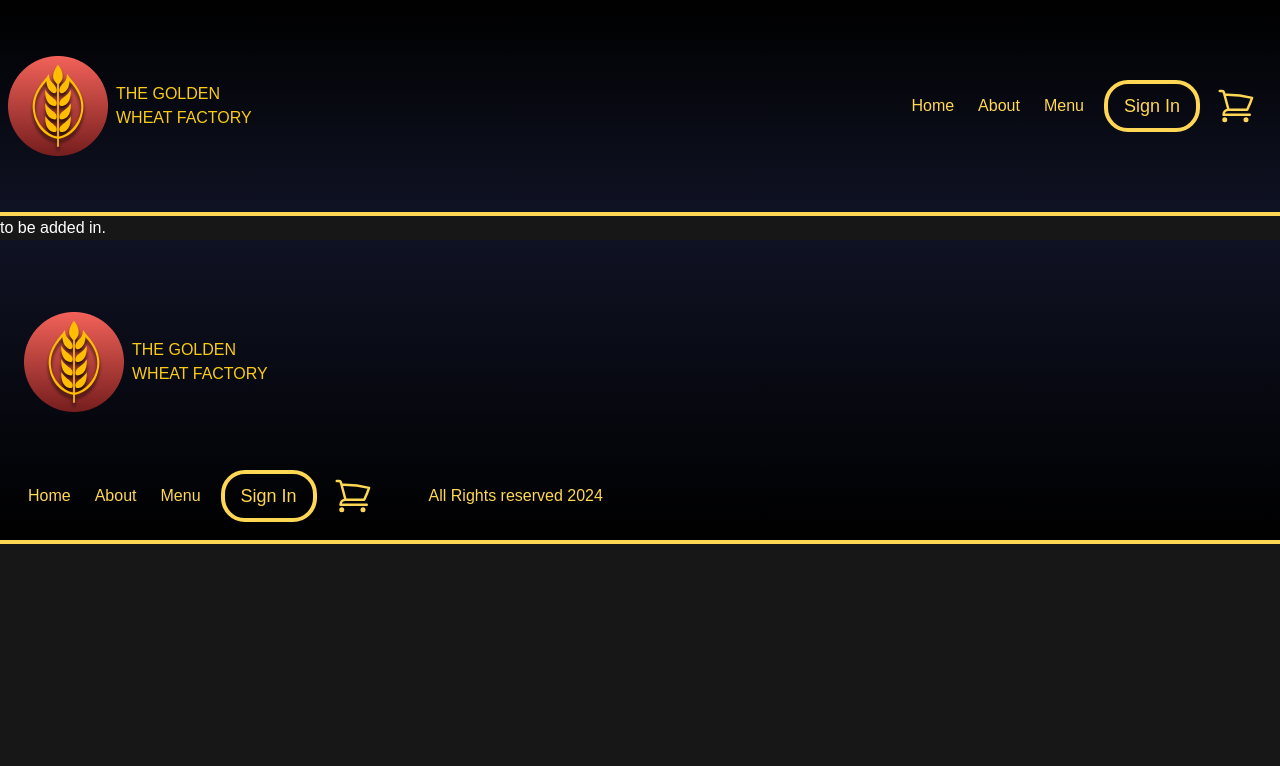
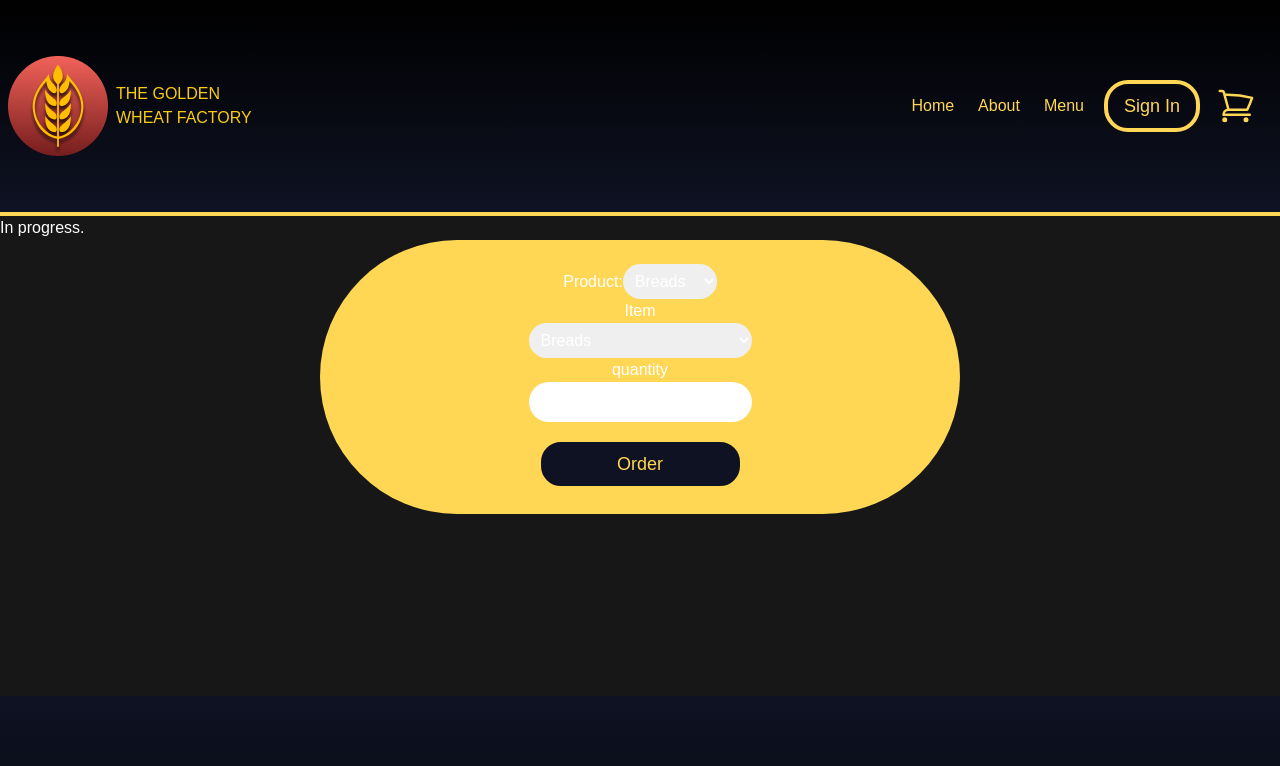
Before and after one commit to Felisong/cpnt262-the-golden-wheat-frontend, a Next.js app: page /cart in a window 1280 px wide. Shown: the top 766 px of the page. Built offline with nearby package versions, Linux system fonts and the light colour scheme; a web font is replaced by a local one.

Commit message:
temp filled in nonfunctional cart just to put something in there.

```diff
--- a/app/cart/page.js
+++ b/app/cart/page.js
@@ -2,11 +2,15 @@
 import { useEffect, useState } from "react";
 import CardsTest from "../components/CardsTest";
 import CardsGroupTest from "../components/CardsGroupTest";
+import OrderForm from "../components/OrderForm";
 
 export default function Cart() {
   return (
-    <>
-      <p>to be added in.</p>
-    </>
+    <div className="h-[60vh]">
+      <p>In progress.</p>
+      <div className="bg-yellowBright flex justify-center items-center mx-auto rounded-full text-center w-10/12 md:w-1/2 h-fit">
+        <OrderForm />
+      </div>
+    </div>
   );
 }
--- /dev/null
+++ b/app/components/OrderForm.js
@@ -0,0 +1,38 @@
+// placeholder. I am unable to get to the logic of this right now.
+
+import Button from "./Button";
+
+export default function OrderForm() {
+  return (
+    <>
+      <form className="flex flex-col m-6">
+        <>
+          <div>
+            <label htmlFor="products">Product:</label>
+            <select name="products" id="products" className="rounded-full p-2">
+              <option value="bread">Breads</option>
+              <option value="bun">Buns</option>
+              <option value="pastries">Pastries</option>
+            </select>
+            <br />
+          </div>
+          <label>Item</label>
+          <select name="products" id="products" className="rounded-full p-2">
+            <option value="bread">Breads</option>
+            <option value="bun">Buns</option>
+            <option value="pastries">Pastries</option>
+          </select>
+          <label>quantity</label>
+          <input type="number" className="rounded-full p-2 mb-4"></input>
+          <Button
+            backgroundColor="darkBlue"
+            borderColor="yellowBright"
+            text="Order"
+            textColor="yellowBright"
+            isHidden="md:block"
+          />
+        </>
+      </form>
+    </>
+  );
+}
```
